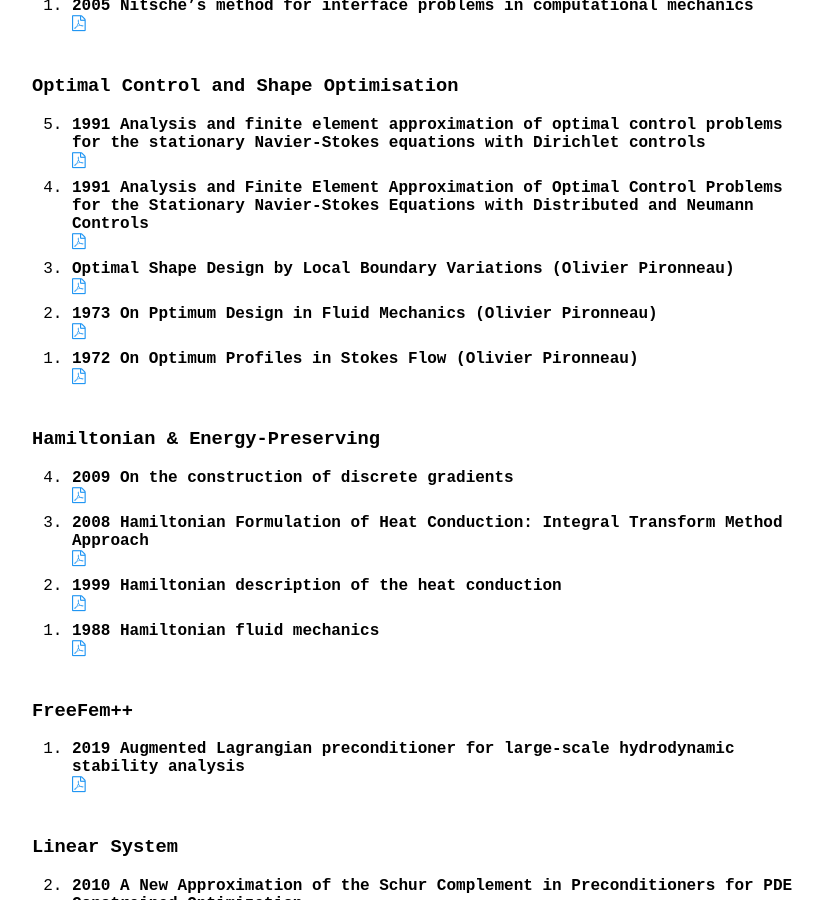
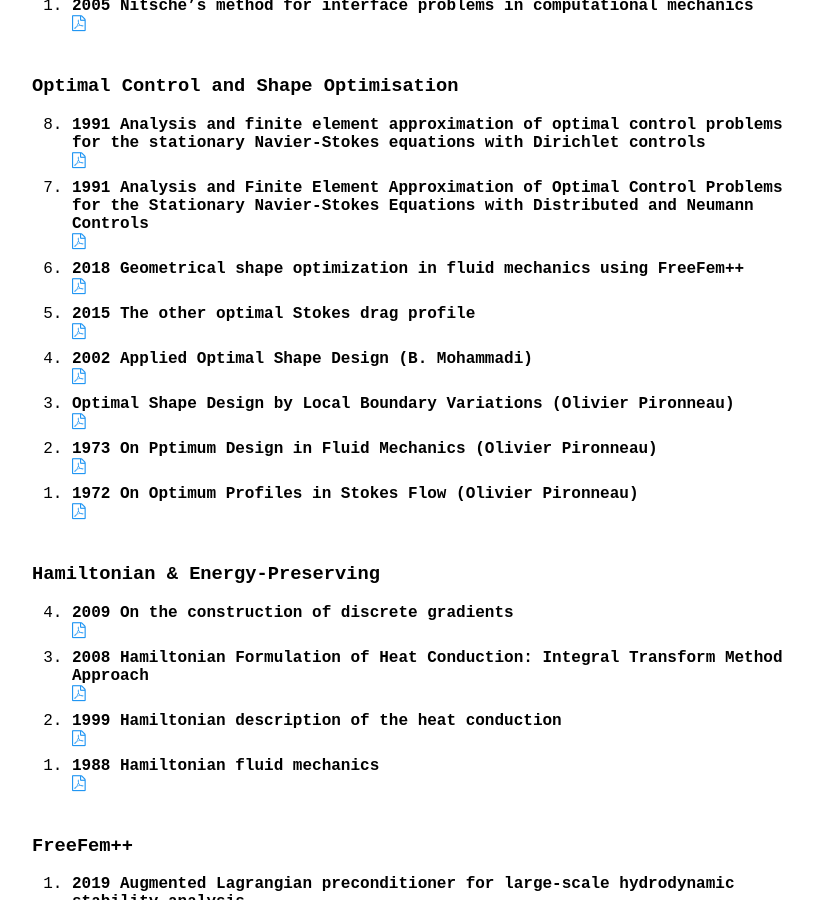
Before and after one commit to yongxingwang/yongxingwang.github.io, a Jekyll site: the page built from publication.html, in a window 1280 px wide and 900 px high, scrolled down 1056 px. Shown: the whole window, without its empty margins (218-1041 px from the left). Built offline with Jekyll 4.4.1, drawn with Linux system fonts in a browser that asks for light colours; some web fonts are replaced.

Commit message:
Update publication.html

```diff
--- a/publication.html
+++ b/publication.html
@@ -104,17 +104,26 @@ title: publication
                 <span class="ptitle">1991 Analysis and Finite Element Approximation of Optimal Control Problems for the Stationary Navier-Stokes Equations with Distributed and Neumann Controls </span>
                 <a href="assets/pdf/1991ForceControl.pdf"><i class="icon-file-pdf-o" aria-hidden="true"><span class="sr">PDF</span></i></a></span>
             </li>
-
+            <li>
+                <span class="ptitle"> 2018 Geometrical shape optimization in fluid mechanics using FreeFem++ </span>
+                <a href="assets/pdf/2018ShapeFlowOptimisationFreeFem.pdf"><i class="icon-file-pdf-o" aria-hidden="true"><span class="sr">PDF</span></i></a></span>
+            </li>
+            <li>
+                <span class="ptitle"> 2015 The other optimal Stokes drag profile </span>
+                <a href="assets/pdf/2015OtherStokesDrag.pdf"><i class="icon-file-pdf-o" aria-hidden="true"><span class="sr">PDF</span></i></a></span>
+            </li>
+            <li>
+                <span class="ptitle"> 2002 Applied Optimal Shape Design (B. Mohammadi) </span>
+                <a href="assets/pdf/2002AppliedShapeDesign.pdf"><i class="icon-file-pdf-o" aria-hidden="true"><span class="sr">PDF</span></i></a></span>
+            </li>
             <li>
                 <span class="ptitle"> Optimal Shape Design by Local Boundary Variations (Olivier Pironneau) </span>
-                <a href="assets/pdf/1973ShapeOLivier.pdf"><i class="icon-file-pdf-o" aria-hidden="true"><span class="sr">PDF</span></i></a></span>
+                <a href="assets/pdf/OptimalShapeDesignOlivier.pdf"><i class="icon-file-pdf-o" aria-hidden="true"><span class="sr">PDF</span></i></a></span>
             </li>
-
             <li>
                 <span class="ptitle">1973 On Pptimum Design in Fluid Mechanics (Olivier Pironneau) </span>
                 <a href="assets/pdf/1973ShapeOLivier.pdf"><i class="icon-file-pdf-o" aria-hidden="true"><span class="sr">PDF</span></i></a></span>
             </li>
-
             <li>
                 <span class="ptitle">1972 On Optimum Profiles in Stokes Flow (Olivier Pironneau) </span>
                 <a href="assets/pdf/1972ShapeOlivier.pdf"><i class="icon-file-pdf-o" aria-hidden="true"><span class="sr">PDF</span></i></a></span>
```
